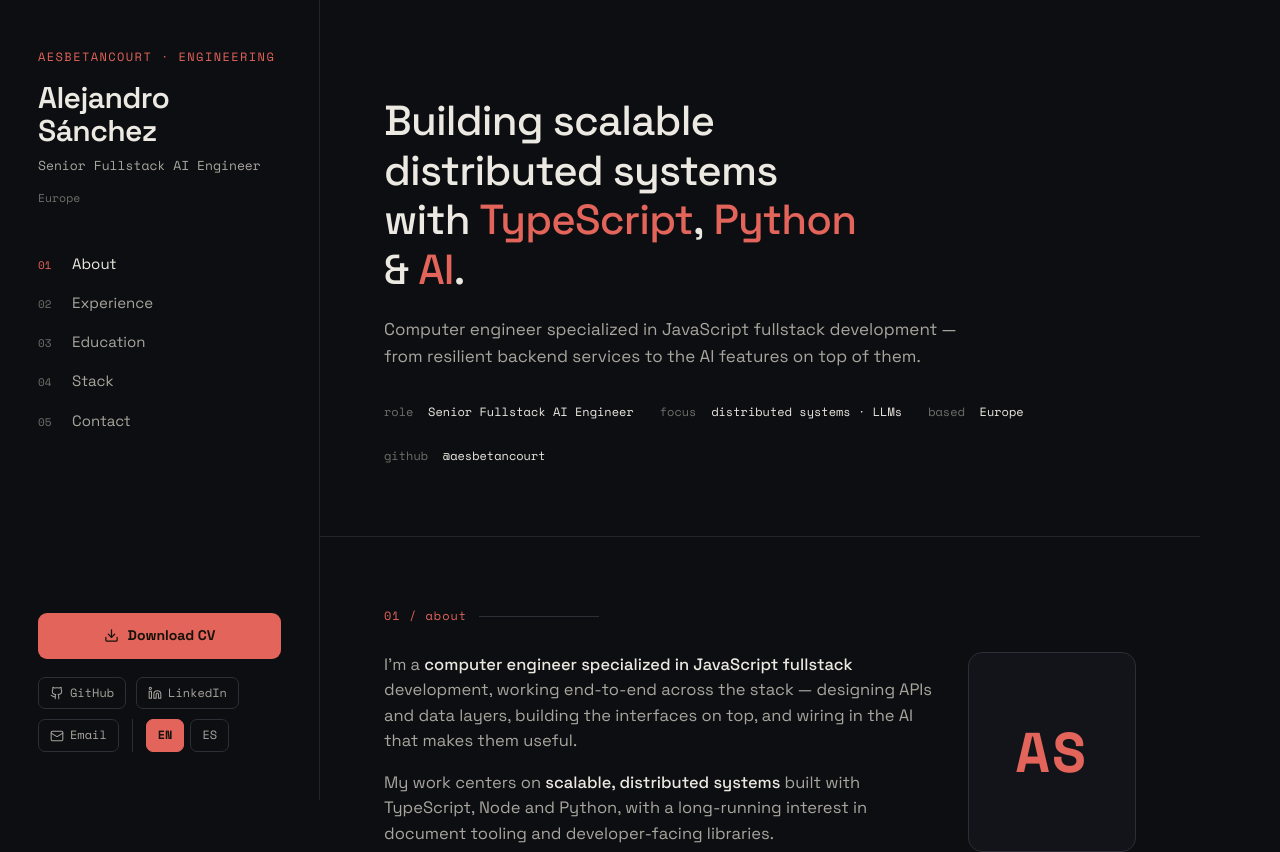
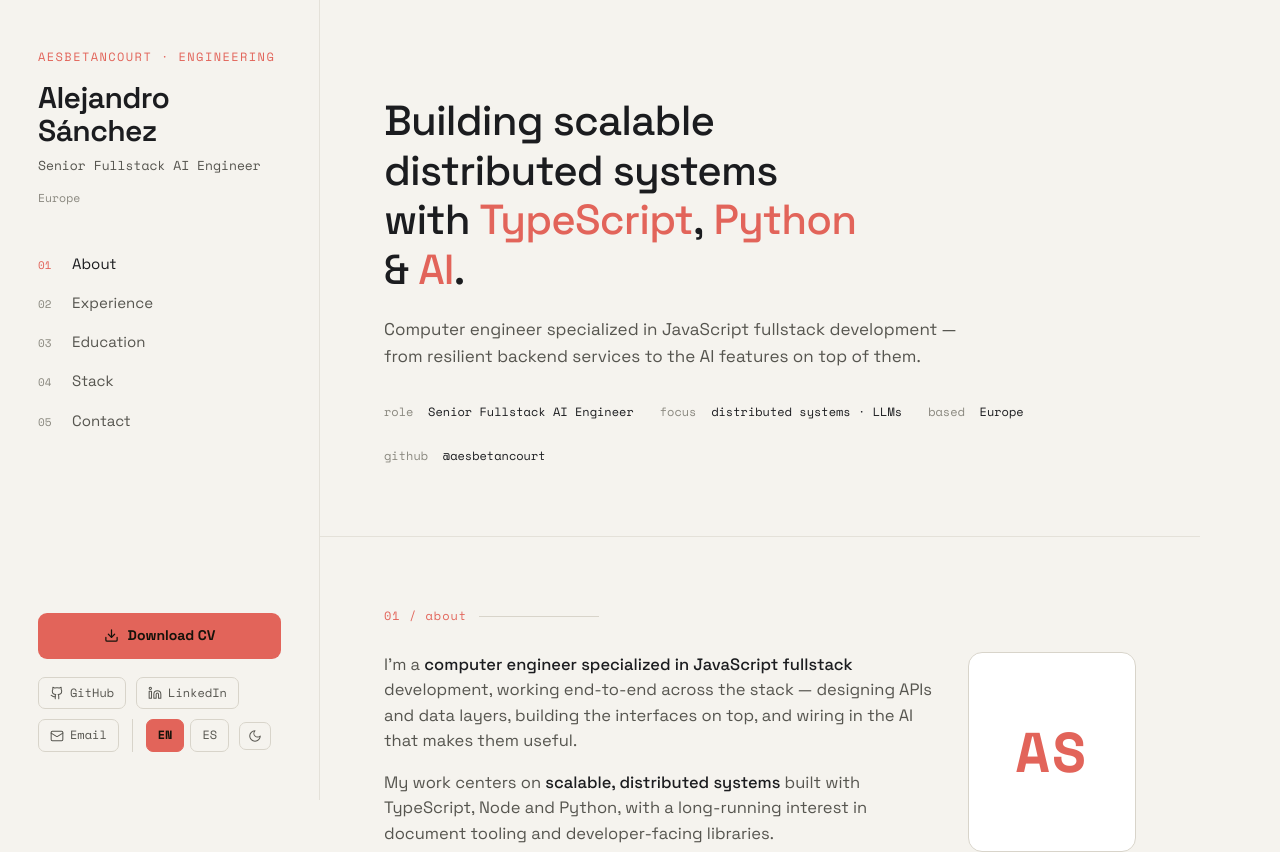
Before and after one commit to aesbetancourt/aesbetancourt.github.io, a React (Vite) app: page / in a window 1280 px wide. Shown: the top 852 px of the page. Built offline with nearby package versions, Linux system fonts and the light colour scheme.

Commit message:
Add light/dark theme toggle with system preference detection

```diff
--- a/index.html
+++ b/index.html
@@ -29,6 +29,24 @@
     />
     <meta name="robots" content="index, follow, max-image-preview:large" />
     <meta name="theme-color" content="#0d0e11" />
+
+    <!-- Theme: apply the saved choice, else the system preference, before paint
+         so there's no light/dark flash. Defaults to dark when unknown. -->
+    <script>
+      (function () {
+        try {
+          var stored = localStorage.getItem("theme")
+          var sysLight = window.matchMedia && window.matchMedia("(prefers-color-scheme: light)").matches
+          var theme = stored === "light" || stored === "dark" ? stored : sysLight ? "light" : "dark"
+          var root = document.documentElement
+          root.classList.remove("light", "dark")
+          root.classList.add(theme)
+          var meta = document.querySelector('meta[name="theme-color"]')
+          if (meta) meta.setAttribute("content", theme === "light" ? "#f5f3ee" : "#0d0e11")
+        } catch (e) {}
+      })()
+    </script>
+
     <link rel="canonical" href="https://aesbetancourt.dev/" />
     <link rel="manifest" href="/site.webmanifest" />
 
--- a/src/components/education.tsx
+++ b/src/components/education.tsx
@@ -1,4 +1,5 @@
 import { useTranslation } from "react-i18next"
+import { certifications } from "@/lib/data"
 import { useReveal } from "@/hooks/use-reveal"
 
 export function Education() {
@@ -21,6 +22,20 @@ export function Education() {
           </div>
         </div>
       </div>
+
+      <h3 className="subsec reveal">{t("education.certifications")}</h3>
+      <div className="certgrid reveal-group">
+        {certifications.map((group) => (
+          <div className="certgroup" key={group.org}>
+            <h4>{group.org}</h4>
+            <ul>
+              {group.courses.map((course) => (
+                <li key={course}>{course}</li>
+              ))}
+            </ul>
+          </div>
+        ))}
+      </div>
     </section>
   )
 }
--- a/src/components/sidebar.tsx
+++ b/src/components/sidebar.tsx
@@ -4,6 +4,7 @@ import { animate, createScope, stagger } from "animejs"
 import { Download, Github, Linkedin, Mail } from "lucide-react"
 import { cn } from "@/lib/utils"
 import { LanguageSwitcher } from "./language-switcher"
+import { ThemeToggle } from "./theme-toggle"
 import { socialLinks } from "@/lib/data"
 import cvPdf from "@/assets/AlejandroSanchezCV.pdf"
 
@@ -97,6 +98,7 @@ export function Sidebar() {
           </a>
           <span className="sdivider" aria-hidden="true" />
           <LanguageSwitcher />
+          <ThemeToggle />
         </div>
       </div>
     </aside>
--- /dev/null
+++ b/src/components/theme-toggle.tsx
@@ -0,0 +1,62 @@
+import { useEffect, useState } from "react"
+import { Moon, Sun } from "lucide-react"
+import { useTranslation } from "react-i18next"
+
+type Theme = "light" | "dark"
+
+const META_COLOR: Record<Theme, string> = { light: "#f5f3ee", dark: "#0d0e11" }
+
+function applyTheme(theme: Theme) {
+  const root = document.documentElement
+  root.classList.remove("light", "dark")
+  root.classList.add(theme)
+  document
+    .querySelector('meta[name="theme-color"]')
+    ?.setAttribute("content", META_COLOR[theme])
+}
+
+function currentTheme(): Theme {
+  return document.documentElement.classList.contains("light") ? "light" : "dark"
+}
+
+export function ThemeToggle() {
+  const { t } = useTranslation()
+  // The pre-paint script in index.html already set the class; mirror it.
+  const [theme, setTheme] = useState<Theme>(currentTheme)
+
+  // Follow the OS only while the visitor hasn't made an explicit choice.
+  useEffect(() => {
+    const mq = window.matchMedia("(prefers-color-scheme: dark)")
+    const onChange = (e: MediaQueryListEvent) => {
+      if (localStorage.getItem("theme")) return
+      const sys: Theme = e.matches ? "dark" : "light"
+      applyTheme(sys)
+      setTheme(sys)
+    }
+    mq.addEventListener("change", onChange)
+    return () => mq.removeEventListener("change", onChange)
+  }, [])
+
+  const next: Theme = theme === "dark" ? "light" : "dark"
+  const label = t(`theme.${next}`)
+
+  return (
+    <button
+      type="button"
+      className="langbtn themebtn"
+      onClick={() => {
+        applyTheme(next)
+        localStorage.setItem("theme", next)
+        setTheme(next)
+      }}
+      aria-label={label}
+      title={label}
+    >
+      {theme === "dark" ? (
+        <Sun size={14} strokeWidth={1.75} />
+      ) : (
+        <Moon size={14} strokeWidth={1.75} />
+      )}
+    </button>
+  )
+}
--- a/src/i18n/index.ts
+++ b/src/i18n/index.ts
@@ -12,11 +12,17 @@ i18n
       en: { translation: en },
       es: { translation: es },
     },
+    // Only en/es are translated; normalize region codes (es-ES -> es) and send
+    // anything unsupported (e.g. fr-FR) to English.
+    supportedLngs: ["en", "es"],
+    load: "languageOnly",
     fallbackLng: "en",
     interpolation: {
       escapeValue: false,
     },
     detection: {
+      // First visit: use the browser language. Returning visitors keep their
+      // explicit choice (persisted in localStorage by the switcher).
       order: ["localStorage", "navigator"],
       caches: ["localStorage"],
     },
--- a/src/i18n/locales/en.json
+++ b/src/i18n/locales/en.json
@@ -100,7 +100,8 @@
     "role": "Computer Engineering",
     "school": "Jose Antonio Páez University · Venezuela",
     "years": "2016 — 2020",
-    "detail": "Computer engineering degree — foundations in software engineering, distributed systems and mathematics."
+    "detail": "Computer engineering degree — foundations in software engineering, distributed systems and mathematics.",
+    "certifications": "Certifications & Learning"
   },
   "stack": {
     "heading": "Tools I reach for",
@@ -124,5 +125,9 @@
       "resume": "CV"
     },
     "colophon": "aesbetancourt · Senior Fullstack AI Engineer"
+  },
+  "theme": {
+    "light": "Switch to light mode",
+    "dark": "Switch to dark mode"
   }
 }
--- a/src/i18n/locales/es.json
+++ b/src/i18n/locales/es.json
@@ -100,7 +100,8 @@
     "role": "Ingeniería en Computación",
     "school": "Universidad José Antonio Páez · Venezuela",
     "years": "2016 — 2020",
-    "detail": "Título de ingeniería en computación — bases en ingeniería de software, sistemas distribuidos y matemáticas."
+    "detail": "Título de ingeniería en computación — bases en ingeniería de software, sistemas distribuidos y matemáticas.",
+    "certifications": "Certificaciones y formación"
   },
   "stack": {
     "heading": "Herramientas que uso",
@@ -124,5 +125,9 @@
       "resume": "CV"
     },
     "colophon": "aesbetancourt · Ingeniero Senior Fullstack AI"
+  },
+  "theme": {
+    "light": "Cambiar a modo claro",
+    "dark": "Cambiar a modo oscuro"
   }
 }
--- a/src/index.css
+++ b/src/index.css
@@ -13,6 +13,7 @@
    Sidebar + content grid, Space Grotesk / Space Mono, coral accent.
    ==================================================================== */
 :root {
+  color-scheme: dark;
   --accent: #e2645a;
   --bg: #0d0e11;
   --panel: #121419;
@@ -23,6 +24,20 @@
   --line2: #2c2f37;
   --sans: "Space Grotesk", system-ui, sans-serif;
   --mono: "Space Mono", ui-monospace, monospace;
+}
+
+/* Light theme — warm-paper editorial palette. Same coral accent for brand
+   continuity; structural tokens flip via the `light` class on <html> (set
+   pre-paint in index.html, toggled by the theme switcher). */
+html.light {
+  color-scheme: light;
+  --bg: #f5f3ee;
+  --panel: #ffffff;
+  --ink: #1b1c1f;
+  --soft: #56554f;
+  --faint: #8a887f;
+  --line: #e4e1d9;
+  --line2: #d8d4ca;
 }
 
 * {
@@ -38,6 +53,15 @@ body {
   font-family: var(--sans);
   -webkit-font-smoothing: antialiased;
   line-height: 1.55;
+  transition: background-color 0.3s ease, color 0.3s ease;
+}
+/* Ease the larger surfaces across a theme switch (smaller bordered elements
+   already animate via their own hover transitions). */
+.side,
+section,
+.avatar,
+.sdivider {
+  transition: background-color 0.3s ease, border-color 0.3s ease;
 }
 a {
   color: inherit;
@@ -194,6 +218,12 @@ nav.snav a.active .ix {
   background: var(--accent);
   border-color: var(--accent);
   font-weight: 700;
+}
+.themebtn {
+  padding: 6px 8px;
+}
+.themebtn svg {
+  display: block;
 }
 
 /* ---------------- CONTENT ---------------- */
@@ -393,6 +423,50 @@ h2.sec {
   color: var(--accent);
 }
 
+/* certifications (within education) */
+.subsec {
+  margin: 42px 0 22px;
+  font-family: var(--mono);
+  font-size: 12px;
+  font-weight: 400;
+  letter-spacing: 0.1em;
+  text-transform: uppercase;
+  color: var(--faint);
+}
+.certgrid {
+  display: grid;
+  grid-template-columns: repeat(2, 1fr);
+  gap: 24px 34px;
+}
+.certgroup h4 {
+  font-family: var(--mono);
+  font-size: 12px;
+  font-weight: 400;
+  letter-spacing: 0.04em;
+  color: var(--accent);
+  margin: 0 0 11px;
+}
+.certgroup ul {
+  list-style: none;
+  margin: 0;
+  padding: 0;
+  display: flex;
+  flex-direction: column;
+  gap: 7px;
+}
+.certgroup li {
+  display: flex;
+  gap: 9px;
+  font-size: 14px;
+  line-height: 1.4;
+  color: var(--soft);
+}
+.certgroup li::before {
+  content: "·";
+  color: var(--accent);
+  font-weight: 700;
+}
+
 /* contact */
 .contact .big {
   font-size: clamp(30px, 4vw, 48px);
@@ -512,6 +586,9 @@ h2.sec {
     grid-template-columns: 1fr;
     gap: 20px;
   }
+  .certgrid {
+    grid-template-columns: 1fr;
+  }
   .xp .item {
     grid-template-columns: 1fr;
     gap: 6px;
--- a/src/lib/data.ts
+++ b/src/lib/data.ts
@@ -36,6 +36,41 @@ export const skills: Record<string, string[]> = {
   frontend: ["React", "Next.js", "Vite", "esbuild"],
 };
 
+export const certifications: { org: string; courses: string[] }[] = [
+  {
+    org: "Educative.io",
+    courses: [
+      "Grokking the System Design Interview",
+      "Grokking the Advanced System Design Interview",
+      "Grokking the Modern System Design Interview",
+    ],
+  },
+  {
+    org: "AWS Skill Builder",
+    courses: ["Architecting on AWS", "AWS Cloud Practitioner Essentials"],
+  },
+  {
+    org: "Google Cloud Skills Boost",
+    courses: ["Designing Distributed Systems", "Google Cloud Fundamentals"],
+  },
+  {
+    org: "DeepLearning.AI",
+    courses: ["Neural Networks and Deep Learning", "AI For Everyone"],
+  },
+  {
+    org: "Coursera",
+    courses: [
+      "Introduction to Artificial Intelligence",
+      "Software Security",
+      "Python Data Structures",
+    ],
+  },
+  {
+    org: "Platzi",
+    courses: ["Backend Development with Node.js"],
+  },
+];
+
 export const socialLinks = {
   github: "https://github.com/aesbetancourt",
   linkedin: "https://www.linkedin.com/in/aesbetancourt/",
```
Also changed, not shown: public/favicon.svg, public/llms.txt.
